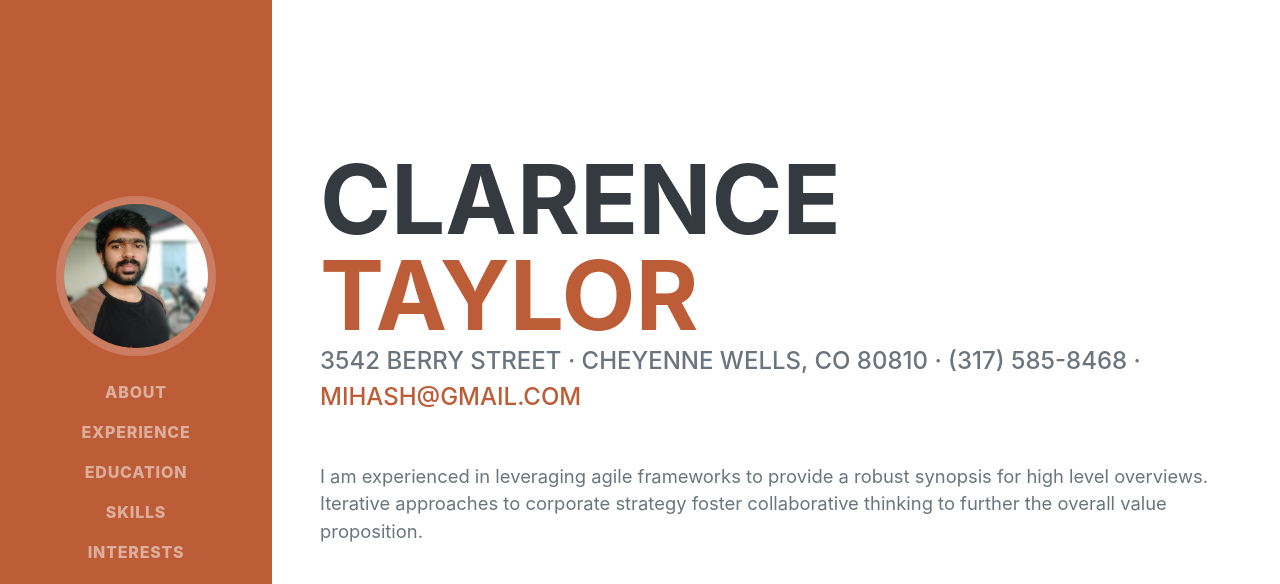
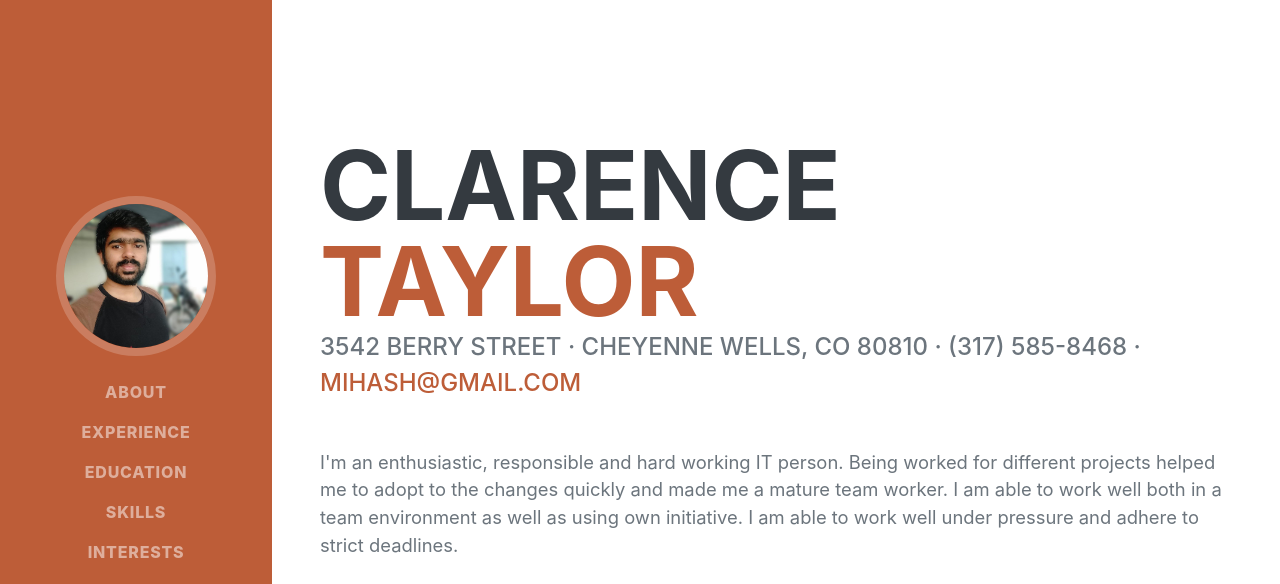
Before and after one commit to MihashKhan/Resume, a website: page dist/index.html in a window 1280 px wide. Shown: the top 584 px of the page. Drawn offline with nearby package versions, Linux system fonts and the light colour scheme; files that its build step writes are made by us from their sources; a web font is replaced by a local one.

Commit message:
dsadadjllb

```diff
--- a/dist/index.html
+++ b/dist/index.html
@@ -47,7 +47,9 @@
                         3542 Berry Street · Cheyenne Wells, CO 80810 · (317) 585-8468 ·
                         <a href="mailto:name@email.com">mihash@gmail.com</a>
                     </div>
-                    <p class="lead mb-5">I am experienced in leveraging agile frameworks to provide a robust synopsis for high level overviews. Iterative approaches to corporate strategy foster collaborative thinking to further the overall value proposition.</p>
+                    <p class="lead mb-5">I'm an enthusiastic, responsible and hard working IT person. Being worked for different projects helped me to adopt to the changes quickly and
+                        made me a mature team worker. I am able to work well both in a team environment as well as using own initiative. I am able to work well under
+                        pressure and adhere to strict deadlines.</p>
                     <div class="social-icons">
                         <a class="social-icon" href="#"><i class="fab fa-linkedin-in"></i></a>
                         <a class="social-icon" href="#"><i class="fab fa-github"></i></a>
```
